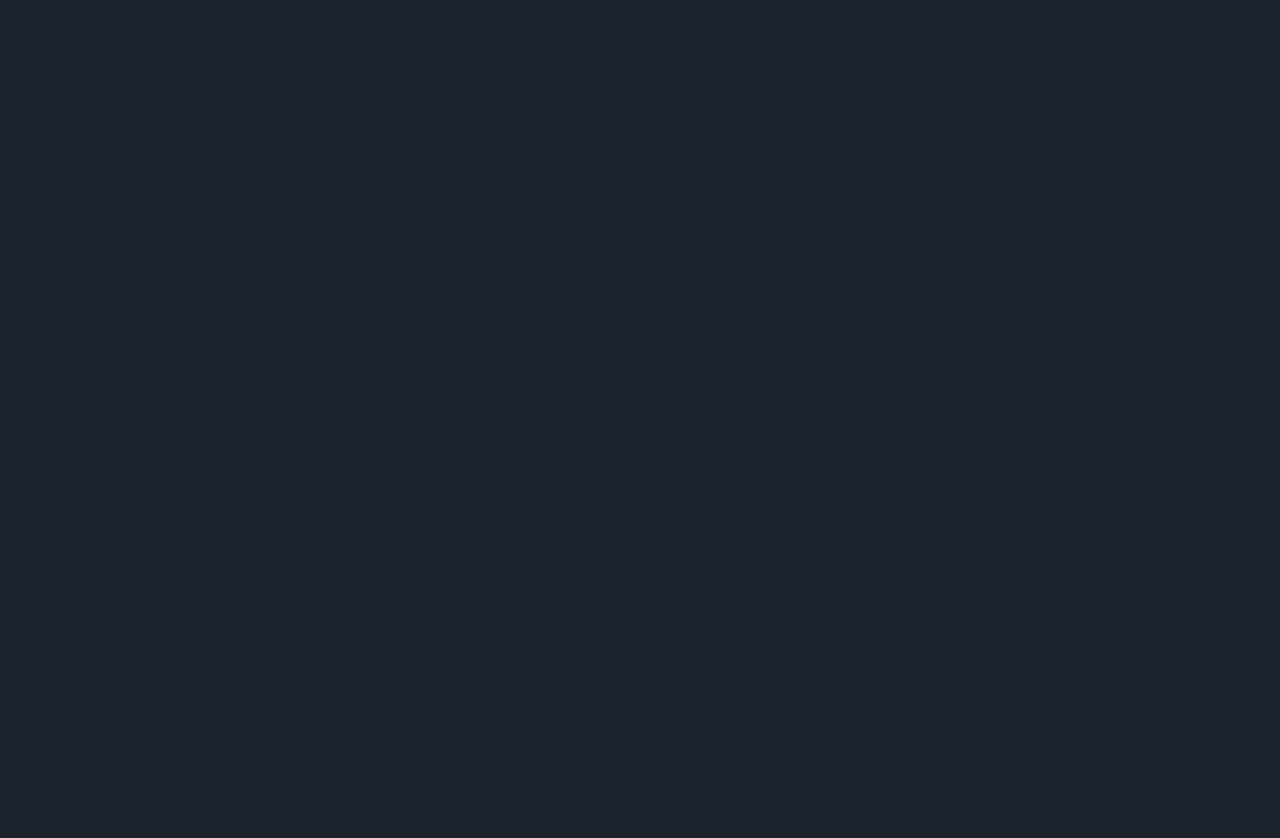
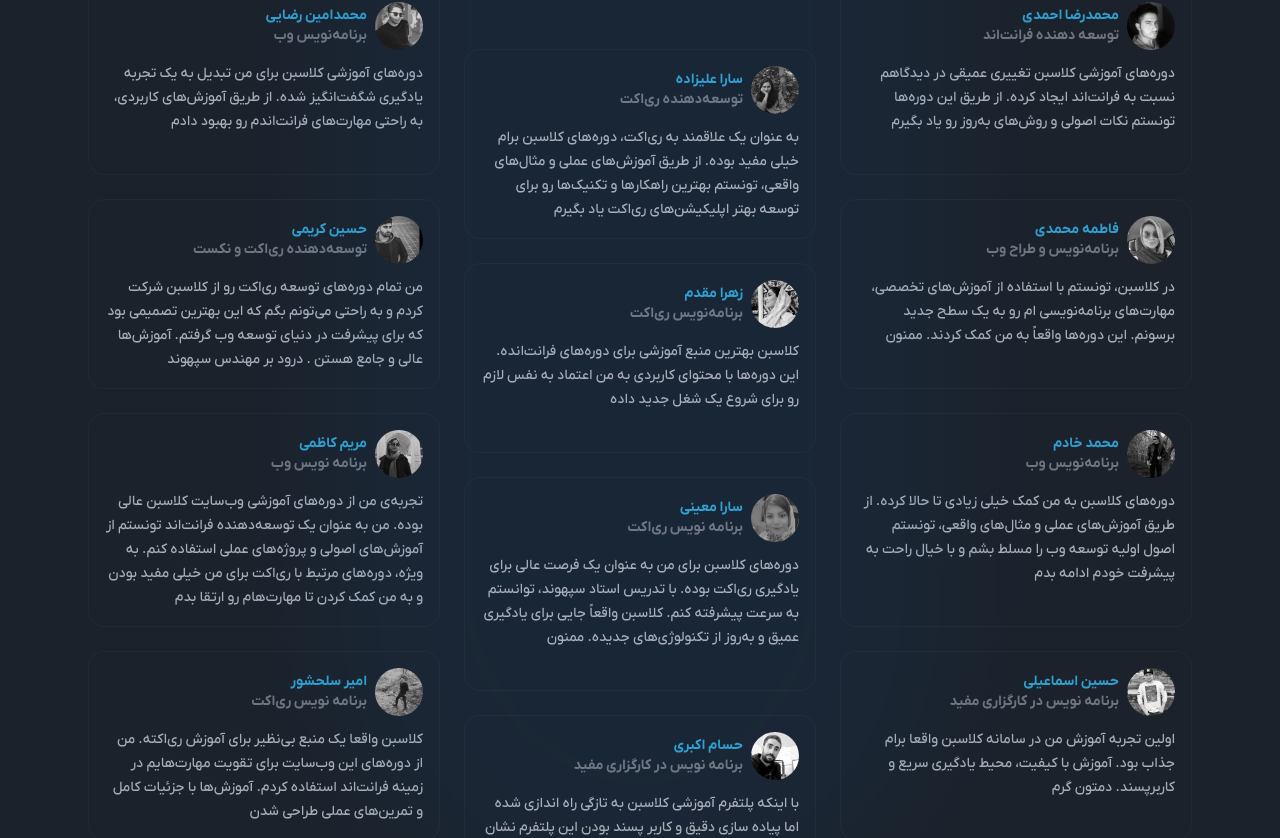
Before and after one commit to mohammadsookhtesaraei/classbon-next, a Next.js app: page / in a window 1280 px wide. Shown: the part 1855-2693 px from the top of the page. Before the commit the page ends 1664 px from the top, so only its background shows below. Built offline with nearby package versions, Linux system fonts and the light colour scheme.

Commit message:
feat : add testimonialsection

```diff
--- /dev/null
+++ b/src/app/_components/home/testimonialsection/index.ts
@@ -0,0 +1 @@
+export * from "./testimonialsection"
--- /dev/null
+++ b/src/app/_components/home/testimonialsection/testimonialsection.tsx
@@ -0,0 +1,22 @@
+import TestiMoniallist from "@/app/_components/testomonial/testimonial-list"
+import { testimonials } from "@/constants/testimonial"
+
+export const Testimonialsection = () => {
+  return (
+    <section>
+
+   <div className="relative mt-32">
+        <div className="bg-primary pointer-events-none absolute bottom-0 left-1/2 aspect-square w-1/2 -translate-x-1/2 rounded-full opacity-5 -top-52 blur-3xl"></div>
+        <h2 className="text-info relative z-0 mx-auto text-3xl font-extrabold block w-fit">
+          <span className="-z-10 w-8 h-8 absolute bg-info opacity-25 -top-2 rounded-full inline-block -right-3"></span>
+          تجربه هم‌میسرهای کلاسبن
+        </h2>
+        <p className=" mb-32 text-lg text-center mt-2">
+          تو اینجا تنها نیستی. ببین هم‌مسیرهات نظرشون در مورد دوره‌های کلاسبن
+          چیه
+        </p>
+        <TestiMoniallist testimonials={testimonials} />
+      </div>
+    </section>
+  )
+}
--- /dev/null
+++ b/src/app/_components/testomonial/testimonial-item.tsx
@@ -0,0 +1,27 @@
+import Image from "next/image";
+
+import { TestiMonialProps } from "@/app/_components/testomonial/testomonial-type";
+
+const Testimonialitem: React.FC<TestiMonialProps> = ({
+  testimonial: { description, image, name, skills },
+}: TestiMonialProps) => {
+  return (
+    <div className="border-base-content/5 border p-4 rounded-2xl text-sm">
+      <div className="flex items-center gap-2">
+        <Image
+          src={image}
+          alt={name}
+          width="48"
+          height="48"
+          className="pointer-events-none rounded-full grayscale"
+        />
+        <div className="flex flex-col items-start font-semibold">
+          <div className="text-info/80">{name}</div>
+          <div className="text-base-content/60">{skills}</div>
+        </div>
+      </div>
+      <p className="mt-3 leading-6">{description}</p>
+    </div>
+  );
+};
+export default Testimonialitem;
--- /dev/null
+++ b/src/app/_components/testomonial/testimonial-list.tsx
@@ -0,0 +1,16 @@
+import Testimonialitem from "@/app/_components/testomonial/testimonial-item";
+
+import { TestimonialListProps } from "@/app/_components/testomonial/testomonial-type";
+
+const TestiMoniallist: React.FC<TestimonialListProps> = ({
+  testimonials,
+}: TestimonialListProps) => {
+  return (
+    <div className="mx-auto grid max-w-6xl grid-cols-1 gap-6 px-6 pb-24 md:grid-cols-2 lg:grid-cols-3 lg:[&>*:nth-child(3n-1)]:translate-y-16">
+      {testimonials.map((item) => (
+        <Testimonialitem key={`testimonial-${item.name}`} testimonial={item} />
+      ))}
+    </div>
+  );
+};
+export default TestiMoniallist;
--- /dev/null
+++ b/src/app/_components/testomonial/testomonial-type.ts
@@ -0,0 +1,11 @@
+import { Testimonial } from "@/types/testimonial.types";
+
+
+export type TestiMonialProps = {
+    testimonial: Testimonial
+};
+
+
+export type TestimonialListProps = {
+    testimonials: Testimonial[]
+}
--- a/src/app/page.tsx
+++ b/src/app/page.tsx
@@ -1,6 +1,7 @@
 import {Featuresection} from "./_components/home/featuressection";
 import { HeroSection } from "./_components/home/herosection";
 import {Reactnextupdatesection} from "./_components/home/reactnextupdatesection";
+import {Testimonialsection }from "./_components/home/testimonialsection";
 
 
 export default function Home() {
@@ -8,7 +9,10 @@ export default function Home() {
   <div>
     <HeroSection/>
     <Featuresection/>
+    {/* course*/}
     <Reactnextupdatesection/>
+    {/* blog */}
+    <Testimonialsection/>
   </div>
  )
 }
--- /dev/null
+++ b/src/constants/testimonial.ts
@@ -0,0 +1,89 @@
+import { Testimonial } from "@/types/testimonial.types";
+
+
+export const testimonials: Testimonial[] = [
+  {
+    image: "/images/testimonial/one.jpg",
+    name: "محمدرضا احمدی",
+    skills: "توسعه دهنده فرانت‌اند",
+    description:
+      "دوره‌های آموزشی کلاسبن  تغییری عمیقی در دیدگاهم نسبت به فرانت‌اند ایجاد کرده. از طریق این دوره‌ها تونستم نکات اصولی و روش‌های به‌روز رو یاد بگیرم",
+  },
+  {
+    image: "/images/testimonial/eight.jpg",
+    name: "سارا علیزاده",
+    skills: "توسعه‌دهنده ری‌اکت",
+    description:
+      "به عنوان یک علاقمند به ری‌اکت، دوره‌های کلاسبن برام خیلی مفید بوده. از طریق آموزش‌های عملی و مثال‌های واقعی، تونستم بهترین راهکارها و تکنیک‌ها رو برای توسعه بهتر اپلیکیشن‌های ری‌اکت یاد بگیرم",
+  },
+  {
+    image: "/images/testimonial/two.jpg",
+    name: "محمد‌امین رضایی",
+    skills: "برنامه‌نویس وب",
+    description:
+      "دوره‌های آموزشی کلاسبن برای من تبدیل به یک تجربه یادگیری شگفت‌انگیز شده. از طریق آموزش‌های کاربردی، به راحتی مهارت‌های فرانت‌اندم رو بهبود دادم",
+  },
+  {
+    image: "/images/testimonial/nine.jpg",
+    name: "فاطمه محمدی",
+    skills: "برنامه‌نویس و طراح وب",
+    description:
+      "در کلاسبن، تونستم با استفاده از آموزش‌های تخصصی، مهارت‌های برنامه‌نویسی ام رو به یک سطح جدید برسونم. این دوره‌ها واقعاً به من کمک کردند. ممنون",
+  },
+  {
+    image: "/images/testimonial/ten.jpg",
+    name: "زهرا مقدم",
+    skills: "برنامه‌نویس ری‌اکت",
+    description:
+      "کلاسبن بهترین منبع آموزشی برای دوره‌های فرانت‌انده. این دوره‌ها با محتوای کاربردی به من اعتماد به نفس لازم رو برای شروع یک شغل جدید داده",
+  },
+  {
+    image: "/images/testimonial/four.jpg",
+    name: "حسین کریمی",
+    skills: "توسعه‌دهنده ری‌اکت و نکست",
+    description:
+      "من تمام دوره‌های توسعه ری‌اکت رو از کلاسبن شرکت کردم و به راحتی می‌تونم بگم که این بهترین تصمیمی بود که برای پیشرفت در دنیای توسعه وب گرفتم. آموزش‌ها عالی و جامع هستن . درود بر مهندس سپهوند",
+  },
+  {
+    image: "/images/testimonial/three.jpg",
+    name: "محمد خادم",
+    skills: "برنامه‌نویس وب",
+    description:
+      "دوره‌های کلاسبن  به من کمک خیلی زیادی تا حالا کرده. از طریق آموزش‌های عملی و مثال‌های واقعی، تونستم اصول اولیه توسعه وب را مسلط بشم و با خیال راحت به پیشرفت خودم ادامه بدم",
+  },
+  {
+    image: "/images/testimonial/eleven.jpg",
+    name: "سارا معینی",
+    skills: "برنامه نویس ری‌اکت",
+    description:
+      "دوره‌های کلاسبن برای من به عنوان یک فرصت عالی برای یادگیری ری‌اکت بوده. با تدریس استاد سپهوند، توانستم به سرعت پیشرفته کنم. کلاسبن واقعاً جایی برای یادگیری عمیق و به‌روز از تکنولوژی‌های جدیده. ممنون",
+  },
+  {
+    image: "/images/testimonial/twelve.jpg",
+    name: "مریم کاظمی",
+    skills: "برنامه نویس وب",
+    description:
+      "تجربه‌ی من از دوره‌های آموزشی وب‌سایت کلاسبن عالی بوده. من به عنوان یک توسعه‌دهنده فرانت‌اند تونستم از آموزش‌های اصولی و پروژه‌های عملی استفاده کنم. به ویژه، دوره‌های مرتبط با ری‌اکت برای من خیلی مفید بودن و به من کمک کردن تا مهارت‌هام رو ارتقا بدم",
+  },
+  {
+    image: "/images/testimonial/five.jpg",
+    name: "حسین اسماعیلی",
+    skills: "برنامه نویس در کارگزاری مفید",
+    description:
+      "اولین تجربه آموزش من در سامانه کلاسبن واقعا برام جذاب بود. آموزش با کیفیت، محیط یادگیری سریع و کاربرپسند. دمتون گرم",
+  },
+  {
+    image: "/images/testimonial/six.jpg",
+    name: "حسام اکبری",
+    skills: "برنامه نویس در کارگزاری مفید",
+    description:
+      "با اینکه پلتفرم آموزشی کلاسبن به تازگی راه اندازی شده اما پیاده سازی دقیق و کاربر پسند بودن این پلتفرم نشان از یک تیم حرفه ای داره. ",
+  },
+  {
+    image: "/images/testimonial/seven.jpg",
+    name: "امیر سلحشور",
+    skills: "برنامه نویس ری‌اکت",
+    description:
+      "کلاسبن واقعا یک منبع بی‌نظیر برای آموزش ری‌اکته. من از دوره‌های این وب‌سایت برای تقویت مهارت‌هایم در زمینه فرانت‌اند استفاده کردم. آموزش‌ها با جزئیات کامل و تمرین‌های عملی طراحی شدن",
+  },
+];
--- /dev/null
+++ b/src/types/testimonial.types.ts
@@ -0,0 +1,6 @@
+export type Testimonial = {
+  image: string;
+  name: string;
+  skills: string;
+  description: string;
+};
```
